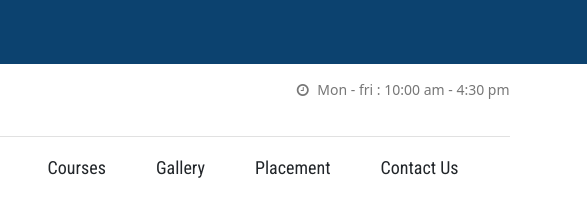
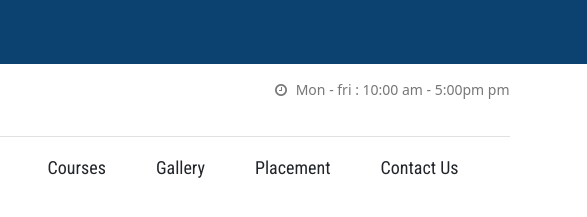
Before and after one commit to hafisappu/ccsitvatakara, a plain HTML site: page placement.html in a window 1280 px wide. Shown: the top 217 px of the page, 693-1280 px from the left. Drawn offline with nearby package versions, Linux system fonts and the light colour scheme.

Commit message:
Update placement.html

```diff
--- a/placement.html
+++ b/placement.html
@@ -64,7 +64,7 @@
 							<a href="mailto:ccsitv@uoc.ac.in" class="ali" style= "text-decoration: none;"> Email : ccsitv@uoc.ac.in</a>
 						</div>
 
-						<div class="iq_time_wrap pull-right"><i class="fa fa-clock-o"></i> Mon - fri : 10:00 am - 4:30
+						<div class="iq_time_wrap pull-right"><i class="fa fa-clock-o"></i> Mon - fri : 10:00 am - 5:00pm
 							pm </div>
 					</div>
 					<!--Top Strip Wrap End-->
```
